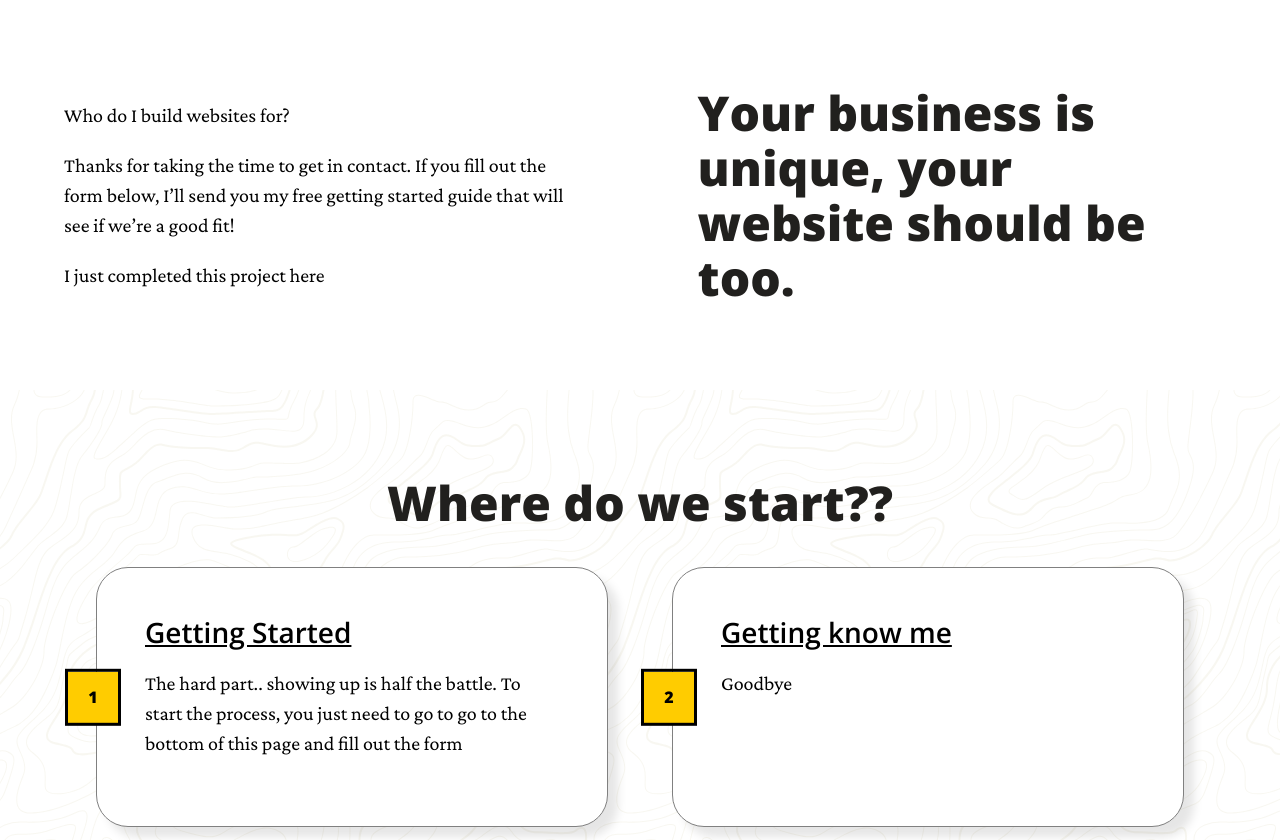
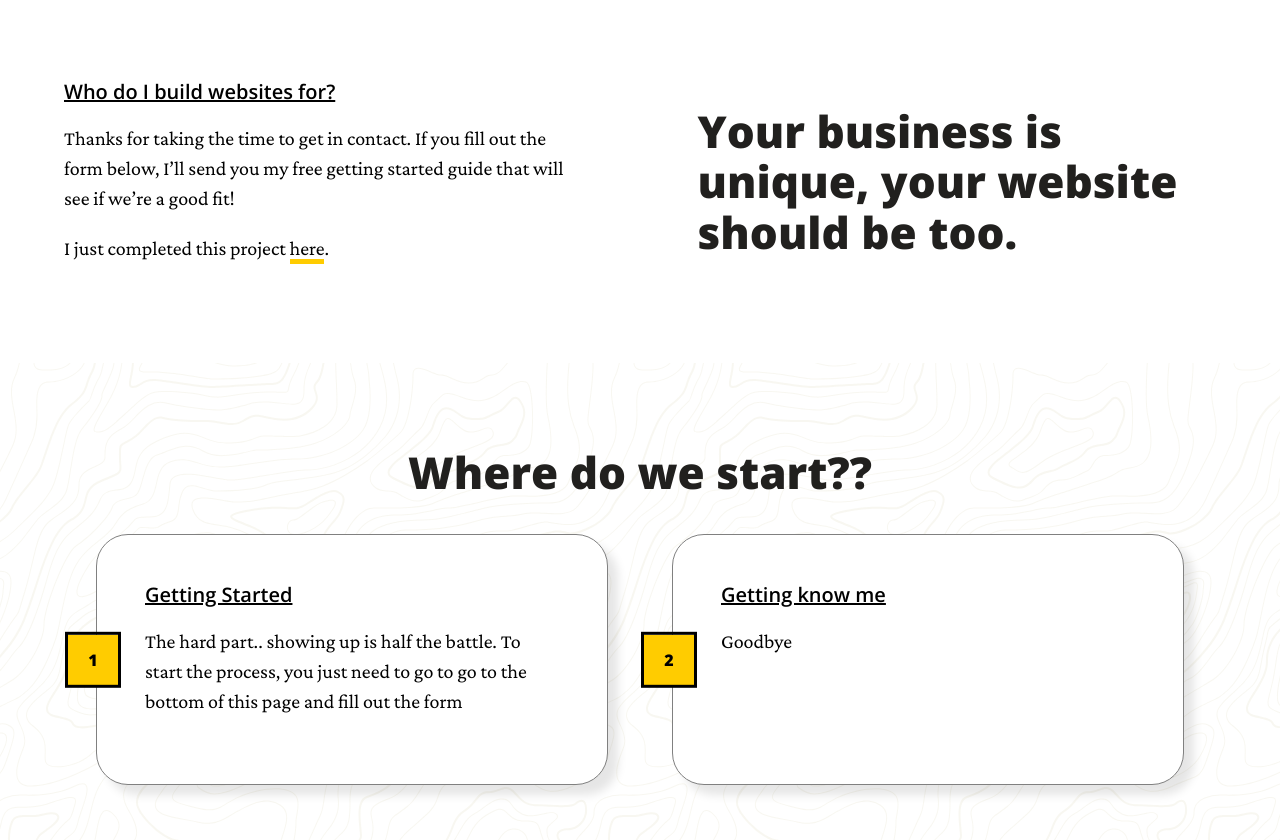
Before and after one commit to dbrogers33/personal-site, a Gatsby site: page / in a window 1280 px wide. Shown: the part 800-1640 px from the top of the page. Built offline with nearby package versions, Linux system fonts and the light colour scheme; Gatsby itself is replaced by a stand-in of ours.

Commit message:
fixed styling

```diff
--- a/src/components/about.js
+++ b/src/components/about.js
@@ -2,20 +2,21 @@ import React from 'react'
 import Container from '../components/container'
 import P from '../components/typography/p'
 import styled from "styled-components"
-import H1 from './typography/h1'
+import H2 from './typography/h2'
+import H3 from './typography/h3'
 
 const About = () => {
     return (
         <Container>
             <Flex>
-                <Column>
-                    <P><span></span>Who do I build websites for?</P>
+                <div>
+                    <H3>Who do I build websites for?</H3>
                     <P>Thanks for taking the time to get in contact. If you fill out the form below, I’ll send you my free getting started guide that will see if we’re a good fit!</P>
-                    <P>I just completed this project here</P>
-                </Column>
-                <Column>
-                    <H1>Your business is unique, your website should be too.</H1>
-                </Column>
+                    <P>I just completed this project <ExternalLink href="https://lovelessoutdooradventures.com" target="_blank">here</ExternalLink>.</P>
+                </div>
+                <div>
+                    <H2>Your business is unique, your website should be too.</H2>
+                </div>
             </Flex>
         </Container>
     );
@@ -30,10 +31,15 @@ const Flex = styled.div`
         align-items: center;
     }
 `
-const Column = styled.div`
-
+const ExternalLink = styled.a`
+    color: black;
+    border-bottom: #FFCC00 5px solid;
+    text-decoration: none;
+    transition: ease .2s;
+    &:hover {
+        color: rgba(0,0,0,.75);
+    }
 `
 
 
-
 export default About;
--- a/src/components/myprocess.js
+++ b/src/components/myprocess.js
@@ -1,6 +1,6 @@
 import React from 'react'
 import Container from './container'
-import H1 from './typography/h1'
+import H2 from './typography/h2'
 import Topography from './topography-white'
 import styled from "styled-components"
 import Card from './card'
@@ -10,7 +10,7 @@ const Process = () => {
     return (
         <Topography>
             <Container>
-                <H1 textAlign="center">Where do we start??</H1>
+                <H2 textAlign="center">Where do we start??</H2>
                 <Flex>
                     <Card
                         number="1"
--- a/src/components/typography/h2.js
+++ b/src/components/typography/h2.js
@@ -0,0 +1,34 @@
+import React from 'react'
+import styled from "styled-components";
+import * as PropTypes from "prop-types";
+
+const h2 = ({ children, textAlign }) => {
+    return (
+        <H2 textAlign={textAlign}>{children}</H2>
+    );
+};
+
+h2.propTypes = {
+    children: PropTypes.node.isRequired,
+    textAlign: PropTypes.oneOf(["left", "center"]),
+};
+
+h2.defaultProps = {
+    textAlign: "left",
+};
+
+const H2 = styled.h2`
+    font-family: 'Open Sans';
+    color: #21201E;
+    font-weight: 900;
+    font-size: 1.75rem;
+    text-align: ${props => props.textAlign};
+    margin: .1em 0;
+    font-display: auto;
+        @media (min-width: 800px) {
+            font-size: 2.75em;
+        }
+    }
+`
+
+export default h2;
--- a/src/components/typography/h3.js
+++ b/src/components/typography/h3.js
@@ -26,7 +26,7 @@ const H3 = styled.h3`
     margin-top: 0;
     margin-bottom: .5em;
         @media (min-width: 800px) {
-            font-size: 1.75rem;
+            font-size: 1.25rem;
         }
     }
 `
--- a/src/pages/index.js
+++ b/src/pages/index.js
@@ -5,7 +5,7 @@ import About from '../components/about'
 import MyProcess from '../components/myprocess'
 import Container from '../components/container'
 import styled from 'styled-components'
-import H1 from '../components/typography/h1'
+import H2 from '../components/typography/h2'
 import P from '../components/typography/p'
 import Mailchimp from '../components/mailchimp'
 
@@ -20,8 +20,10 @@ const IndexPage = ( ) => (
       <MyProcess />
       <Contact>
         <Container>
-          <H1 textAlign="center">Let's Talk</H1>
+          <H2 textAlign="center">Let's Talk</H2>
+          <ParagraphWrapper>
           <P textAlign="center">Thanks for taking the time to get in contact. If you fill out the form below, I’ll send you my free getting started guide that will see if we’re a good fit!</P>
+          </ParagraphWrapper>
           <Mailchimp />
         </Container>
       </Contact>
@@ -32,5 +34,10 @@ const IndexPage = ( ) => (
 const Contact = styled.section`
   padding: 10rem 0;
 `
+const ParagraphWrapper = styled.div`
+  max-width: 100%;
+  width: 550px;
+  margin: 0 auto;
+`
 
 export default IndexPage
```
